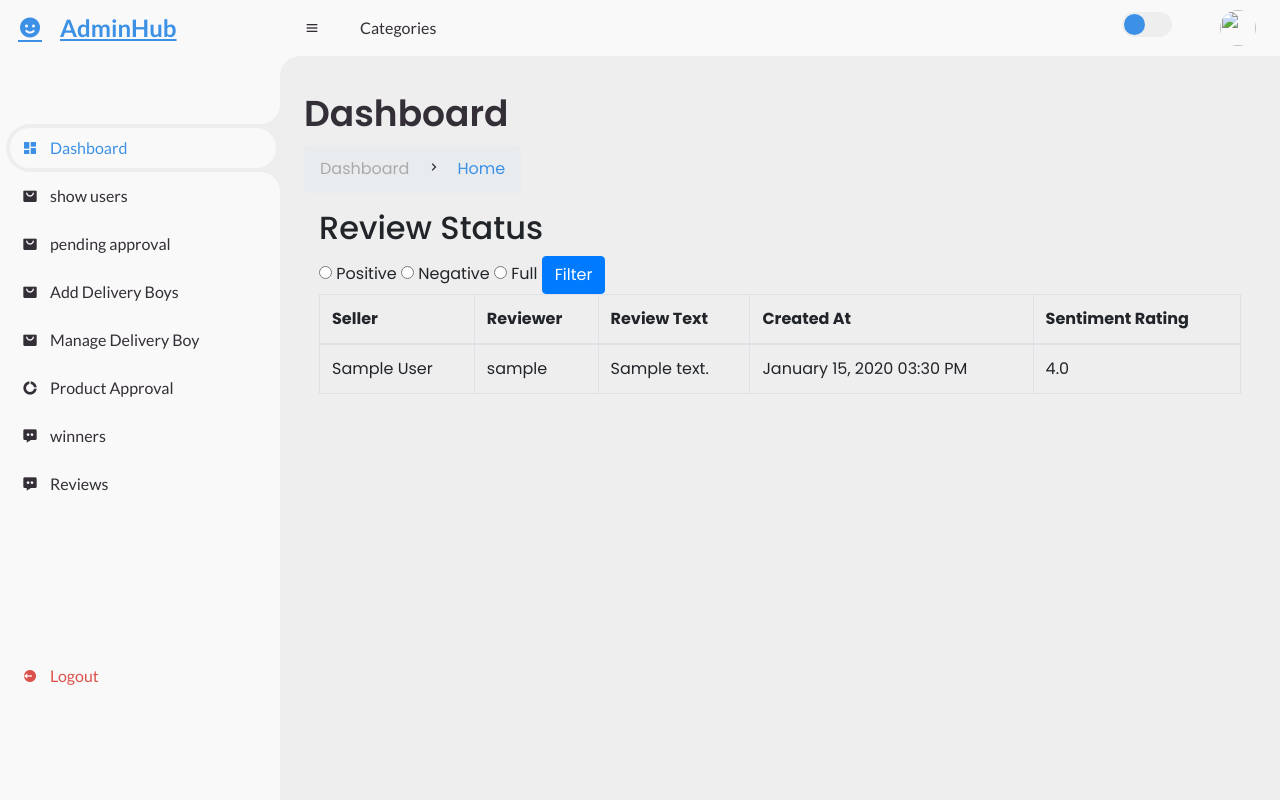
After one commit to SreehariJ2000/OnlineAuction, a Django app: page /review-status/ in a window 1280 px wide. The commit adds this page. Run offline with Django 4.2, Linux system fonts and the light colour scheme; tables that the repository leaves empty hold one stand-in row (values such as "Sample post"); some libraries are stand-ins or nearby versions.

Commit message:
Review filtered sucessfully

```diff
--- a/Auction/Auction_app/urls.py
+++ b/Auction/Auction_app/urls.py
@@ -53,6 +53,7 @@ urlpatterns = [
     path('chat/', views.chatwith, name='chat'),
     path('blog_post_list/', views.blog_post_list, name='blog_post_list'),
     path('blog/<int:blog_post_id>/', views.blog_post_detail, name='blog_post_detail'),
+    path('review-status/', views.review_status, name='review_status'),
 
 
     #seller side
--- a/Auction/Auction_app/views.py
+++ b/Auction/Auction_app/views.py
@@ -1176,6 +1176,18 @@ def vendor_info(request, product_id):
 
 
 
+def review_status(request):
+    reviews = Review.objects.all()
+    sentiment = request.GET.get('sentiment')
+    if sentiment == 'positive':
+        reviews = reviews.filter(sentiment_rating__gte=0)
+    elif sentiment == 'negative':
+        reviews = reviews.filter(sentiment_rating__lt=0)
+    elif sentiment =='full':
+         reviews = Review.objects.all()
+    return render(request, 'admin/review_status.html', {'reviews': reviews})
+
+
 
 
 @login_required
--- a/Auction/templates/admin/adminnav.html
+++ b/Auction/templates/admin/adminnav.html
@@ -86,6 +86,13 @@
 				<a href="{% url "second_winner" %}">
 					<i class='bx bxs-message-dots' ></i>
 					<span class="text">winners</span>
+				</a>
+			</li>
+
+			<li>
+				<a href="{% url "review_status" %}">
+					<i class='bx bxs-message-dots' ></i>
+					<span class="text">Reviews</span>
 				</a>
 			</li>
 			<li>
--- /dev/null
+++ b/Auction/templates/admin/review_status.html
@@ -0,0 +1,38 @@
+{% extends "admin/adminnav.html" %}
+
+{% block body %}
+
+<div class="container">
+    <h2>Review Status</h2>
+    <form method="get" action="{% url 'review_status' %}">
+        <label><input type="radio" name="sentiment" value="positive"> Positive</label>
+        <label><input type="radio" name="sentiment" value="negative"> Negative</label>
+        <label><input type="radio" name="full" value="full"> Full</label>
+        <button type="submit" class="btn btn-primary">Filter</button>
+    </form>
+
+    <table class="table table-bordered">
+        <thead>
+            <tr>
+                <th>Seller</th>
+                <th>Reviewer</th>
+                <th>Review Text</th>
+                <th>Created At</th>
+                <th>Sentiment Rating</th>
+            </tr>
+        </thead>
+        <tbody>
+            {% for review in reviews %}
+            <tr>
+                <td>{{ review.seller.user.first_name }} {{ review.seller.user.last_name }}</td>
+                <td>{{ review.reviewer.username }}</td>
+                <td>{{ review.review_text }}</td>
+                <td>{{ review.created_at|date:"F d, Y h:i A" }}</td>
+                <td>{{ review.sentiment_rating }}</td>
+            </tr>
+            {% endfor %}
+        </tbody>
+    </table>
+</div>
+
+{% endblock %}
```
Also changed, not shown: Auction/media/blog_images/dariusz-sankowski-3OiYMgDKJ6k-unsplash.jpg (added).
